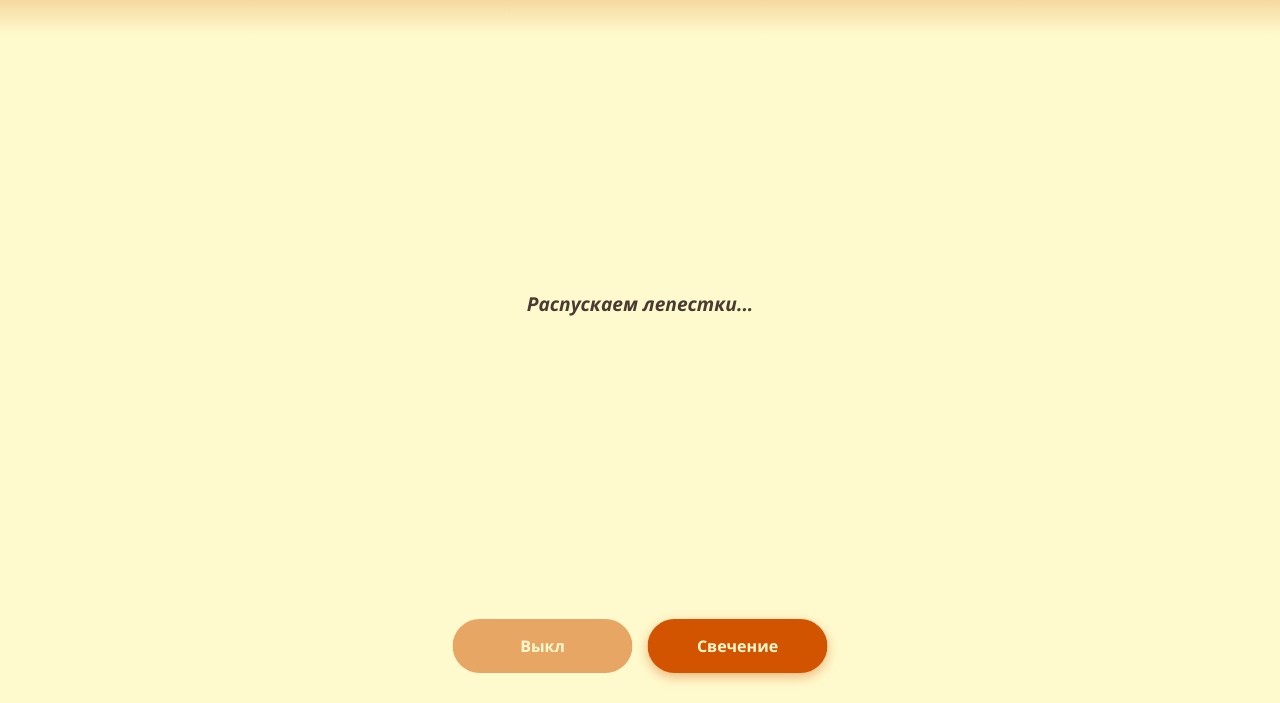
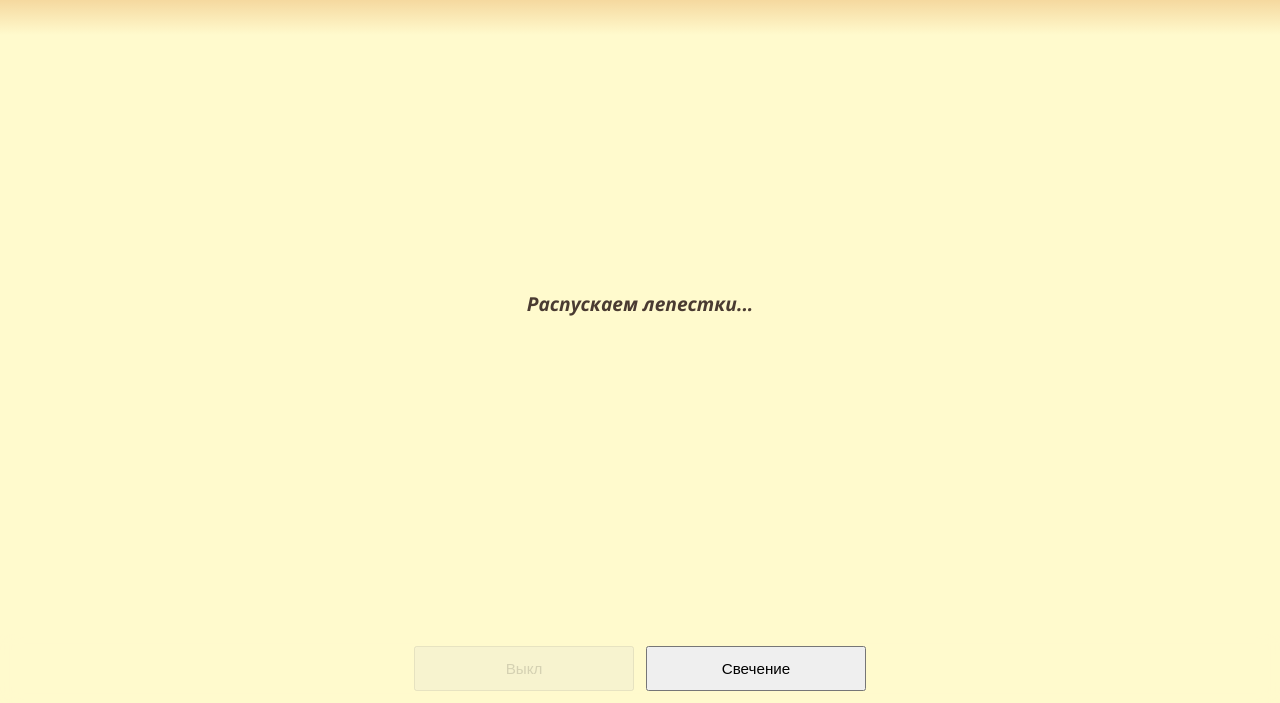
Before and after one commit to barrrashek/flower2, a plain HTML site: page index.html in a window 1280 px wide. Shown: the part 97-800 px from the top of the page. Drawn offline with Linux system fonts and the light colour scheme; some packages are replaced by stand-ins of ours; a script that the page names is missing.

Commit message:
Update index.html

```diff
--- a/index.html
+++ b/index.html
@@ -2,7 +2,7 @@
 <html lang="ru">
 <head>
   <meta charset="utf-8">
-  <meta name="viewport" content="width=device-width, initial-scale=1">
+  <meta name="viewport" content="width=device-width, initial-scale=1, viewport-fit=cover">
   <title>Цветущий Гибискус</title>
 
   <script type="module" src="https://ajax.googleapis.com/ajax/libs/model-viewer/4.0.0/model-viewer.min.js"></script>
@@ -63,28 +63,33 @@
       --poster-color: transparent;
       transition: background 0.5s ease;
     }
+    model-viewer::part(default-ar-button) {
+      bottom: 100px; /* Или другое значение, которое подходит вашему дизайну */
+      right: 20px;
+    }
     .controls-panel {
-      position: absolute;
-      bottom: 30px;
-      left: 50%;
-      transform: translateX(-50%);
+      position: fixed; /* Меняем на fixed, чтобы панель всегда была привязана к экрану */
+      bottom: 0;
+      left: 0;
+      right: 0;
+      width: 100%;
       display: flex;
-      gap: 15px;
-      z-index: 20;
+      justify-content: center;
+      gap: 12px;
+      /* Ключевая строка: отступ = 20px + высота системной панели */
+      padding: 12px 16px calc(12px + env(safe-area-inset-bottom)) 16px;
+      background: rgba(255, 250, 205, 0.85); /* Легкий фон для читаемости */
+      backdrop-filter: blur(10px);
+      -webkit-backdrop-filter: blur(10px); /* Для Safari */
+      z-index: 30;
+      box-sizing: border-box;
     }
     .btn {
-      background: var(--btn-bg);
-      color: var(--btn-text);
-      border: 2px solid transparent;
-      padding: 14px 28px;
-      font-size: 1rem;
-      font-weight: 600;
-      border-radius: 40px;
-      cursor: pointer;
-      box-shadow: 0 4px 12px rgba(211, 84, 0, 0.4);
-      transition: all 0.3s ease;
-      font-family: inherit;
-      min-width: 180px;
+      flex: 1; /* Кнопки будут равномерно занимать ширину */
+      max-width: 220px; /* Но не станут слишком широкими */
+      padding: 12px 16px;
+      font-size: 0.95rem;
+      min-width: 0; /* Сбрасываем минимальную ширину, чтобы кнопки могли сжиматься */
     }
     .btn:hover:not(:disabled) {
       background: var(--btn-hover);
```
